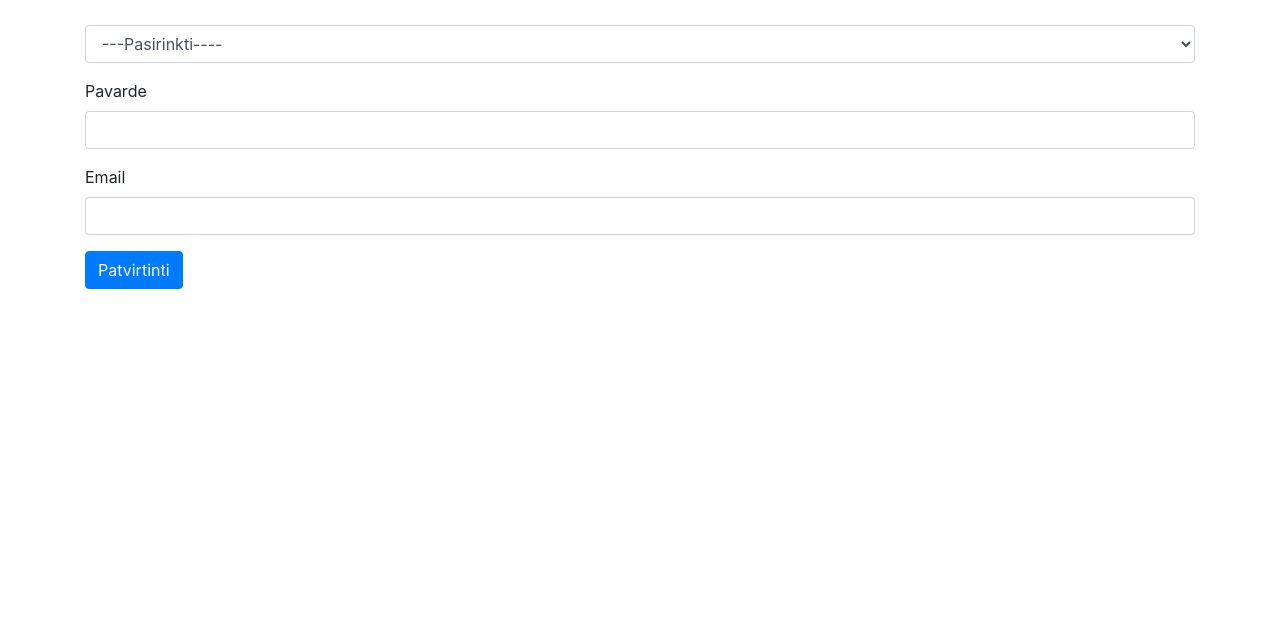
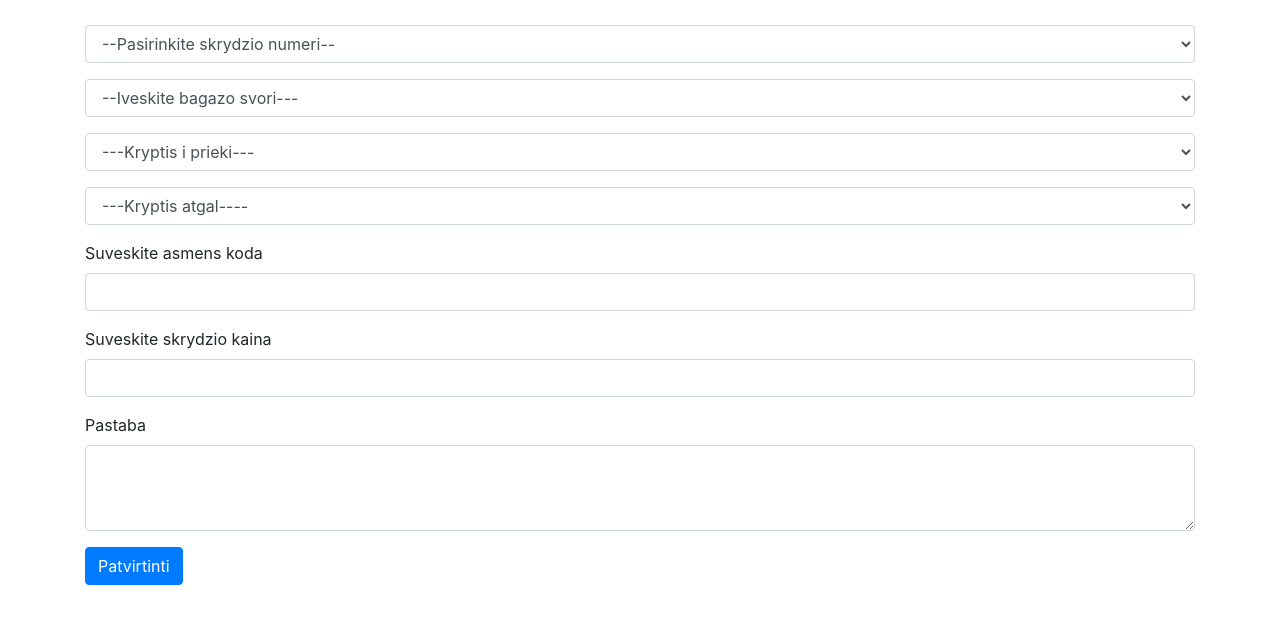
Before and after one commit to jkunciene/php2, a PHP site: page / in a window 1280 px wide. Shown: the top 624 px of the page. Run offline with PHP 8.4, Linux system fonts and the light colour scheme.

Commit message:
skrydzio bilietyu uzduotis

```diff
--- a/view/index.view.php
+++ b/view/index.view.php
@@ -11,7 +11,10 @@
 </head>
 <body>
 <?php
-$padaliniai = ['IT', 'Fin', 'Admin'];
+$skrydzioNr = ['23145', '98751', '64587'];
+$bagazas = [10, 20, 30, 40];
+$isKur = ['KUN', 'VLN', 'PGN'];
+$iKur = ['FRA', 'FRA', 'IEV'];
 
 if(isset($_POST['submit'])){
     foreach ($_POST as $value){
@@ -26,20 +29,48 @@ if(isset($_POST['submit'])){
         <div class="col-sm">
 <form method="post">
     <div class="form-group">
-        <select name="" id="" class="form-control">
-            <option selected disabled>---Pasirinkti----</option>
-        <?php foreach ($padaliniai as $padalinys): ?>
-        <option value="<?=$padalinys;?>"><?=$padalinys;?></option>
+        <select name="skrydziai" class="form-control">
+            <option selected disabled>--Pasirinkite skrydzio numeri--</option>
+        <?php foreach ($skrydzioNr as $skrydis): ?>
+        <option value="<?=$skrydis;?>"><?=$skrydis;?></option>
             <?php endforeach; ?>
         </select>
     </div>
     <div class="form-group">
-        <label for="exampleInputPassword1">Pavarde</label>
-        <input type="text" class="form-control" id="exampleInputPassword1" name="pavarde">
+        <select name="bagazas" class="form-control">
+            <option selected disabled>--Iveskite bagazo svori---</option>
+            <?php foreach ($bagazas as $kilogramai): ?>
+                <option value="<?=$kilogramai;?>"><?=$kilogramai;?></option>
+            <?php endforeach; ?>
+        </select>
     </div>
     <div class="form-group">
-        <label for="exampleInputPassword1">Email</label>
-        <input type="email" class="form-control" id="exampleInputPassword1" name="email">
+        <select name="padaliniai" class="form-control">
+            <option selected disabled>---Kryptis i prieki---</option>
+            <?php foreach ($isKur as $kryptisPirmyn): ?>
+                <option value="<?=$kryptisPirmyn;?>"><?=$kryptisPirmyn;?></option>
+            <?php endforeach; ?>
+        </select>
+    </div>
+    <div class="form-group">
+        <select name="iKUr"  class="form-control">
+            <option selected disabled>---Kryptis atgal----</option>
+            <?php foreach ($iKur as $kryptisAtgal): ?>
+                <option value="<?=$kryptisAtgal;?>"><?=$kryptisAtgal;?></option>
+            <?php endforeach; ?>
+        </select>
+    </div>
+    <div class="form-group">
+        <label for="asmensKodas">Suveskite asmens koda</label>
+        <input type="number"  class="form-control" id="asmensKodas" name="asmkodas">
+    </div>
+    <div class="form-group">
+        <label for="kaina">Suveskite skrydzio kaina</label>
+        <input type="number"  class="form-control" id="kaina" name="kaina">
+    </div>
+    <div class="form-group">
+        <label for="pastaba">Pastaba</label>
+        <textarea class="form-control" name="pastaba" id="pastaba" rows="3"></textarea>
     </div>
     <button type="submit" class="btn btn-primary" name="submit">Patvirtinti</button>
 </form>
```
Also changed, not shown: 1 other file.
